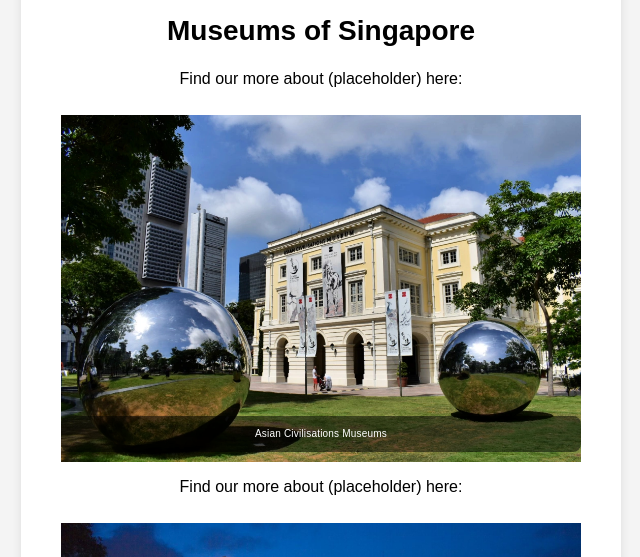
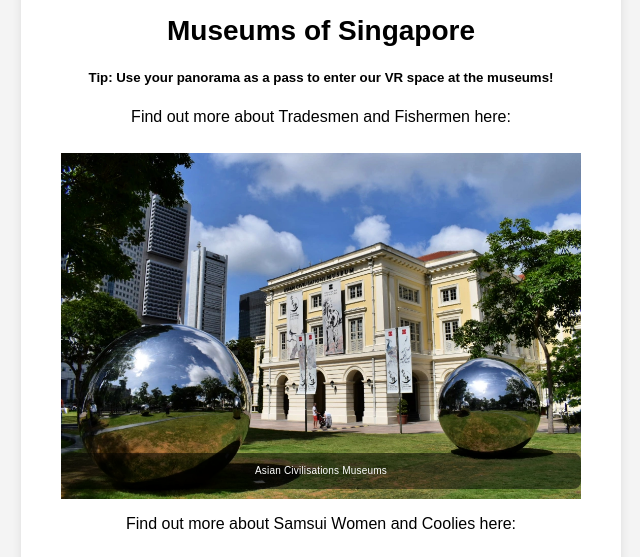
Before and after one commit to jiasenn/MIMI, a plain HTML site: page UI_Development/explore.html in a window 1280 px wide. Shown: the part 173-730 px from the top of the page, without its empty margins (319-959 px from the left). Drawn offline with Linux system fonts and the light colour scheme.

Commit message:
Updated texts and placeholders
Edited index, collection, explore and profile pages

```diff
--- a/UI_Development/explore.html
+++ b/UI_Development/explore.html
@@ -11,14 +11,15 @@
     <div class="quiz-container">
         <h1>Explore</h1>
         <h2> Museums of Singapore </h2>
-        <p>Find our more about (placeholder) here:</p>
+        <h5> Tip: Use your panorama as a pass to enter our VR space at the museums!</h5>
+        <p>Find out more about Tradesmen and Fishermen here:</p>
         <div class="Frame1" onclick="window.open('https://www.nhb.gov.sg/acm/', '_blank');">
             <img class="acm-img" src="/Icons/acm-img.webp" alt="Asian Civilisations Museum">
             <div class="CaptionButton">
               <span class="Label">Asian Civilisations Museums</span>
             </div>
         </div>
-        <p>Find our more about (placeholder) here:</p>
+        <p>Find out more about Samsui Women and Coolies here:</p>
         <div class="Frame2" onclick="window.open('https://www.nhb.gov.sg/nationalmuseum/', '_blank');">
             <img class="national-museum-img" src="/Icons/national-museum-img.jpeg" alt="National Museum of Singapore">
             <div class="CaptionButton">
```
Also changed, not shown: UI_Development/collection.html (+2 -2 lines), UI_Development/index.html (+1 -1 lines), UI_Development/profile.html (+1 -1 lines).
